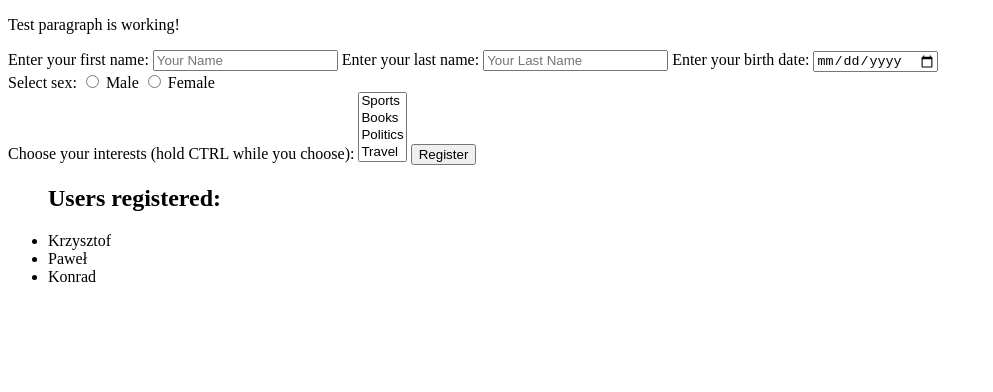
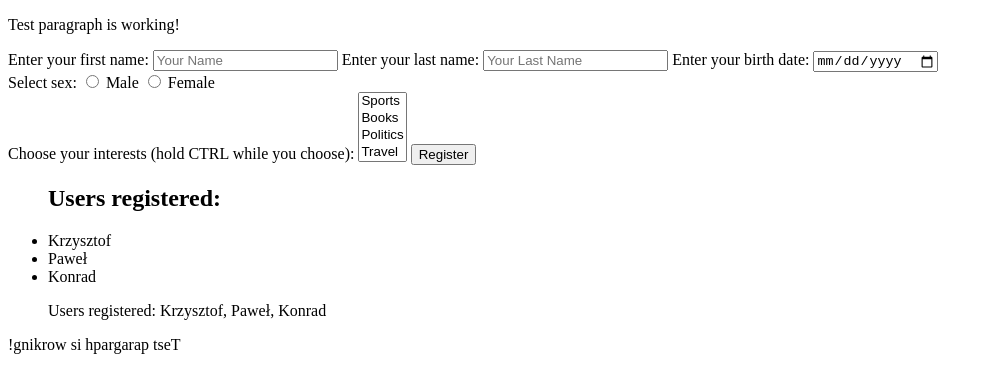
Before and after one commit to krzysztof-polanski/Vue-Form, a plain HTML site: page index.html in a window 1280 px wide. Shown: the whole page, without its empty margins (0-993 px from the left). Drawn offline with nearby package versions, Linux system fonts and the light colour scheme.

Commit message:
add computed usersList

```diff
--- a/index.html
+++ b/index.html
@@ -14,9 +14,11 @@
         <ul id="list" v-if="users.length">
             <h2>Users registered:</h2>
             <li v-for="user in users">
-            {{ user.name }}
+                {{ user.name }}
             </li>
+            <p>{{ usersList }}</p>
         </ul>
+        <p>{{ reversedMessage }}</p>
     </div>
 
 
--- a/main.js
+++ b/main.js
@@ -50,8 +50,21 @@ var list = new Vue({
             { name: "Krzysztof" },
             { name: "Paweł" },
             { name: "Konrad" },
-        ]
-    }
+        ],
+        names: {
+            name1: 'Krzysztof',
+            name2: 'Paweł',
+            name3: 'Konrad'
+        }
+    },
+    computed: {
+        usersList: function () {
+            var list = [];
+            for(x=0; x < this.users.length; x++) {
+                list.push(' ' + this.users[x].name);
+            }return 'Users registered: ' + list;
+        }
+}
 });
 
 
@@ -61,5 +74,11 @@ var app = new Vue({
         message: "Test paragraph is working!"
     },
     methods: {
+    },
+    computed: {
+        reversedMessage: function () {
+            return this.message.split('').reverse().join('');
+        },
+
     }
 })
```
